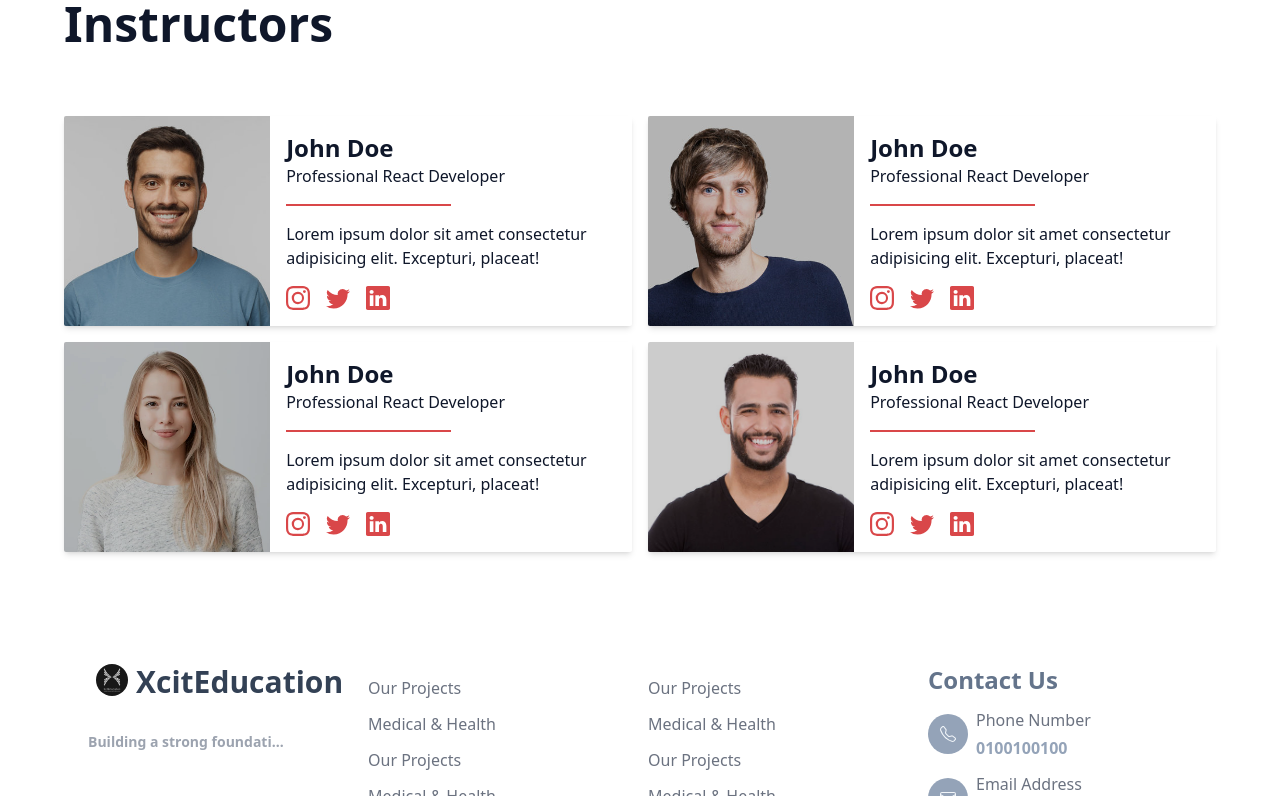
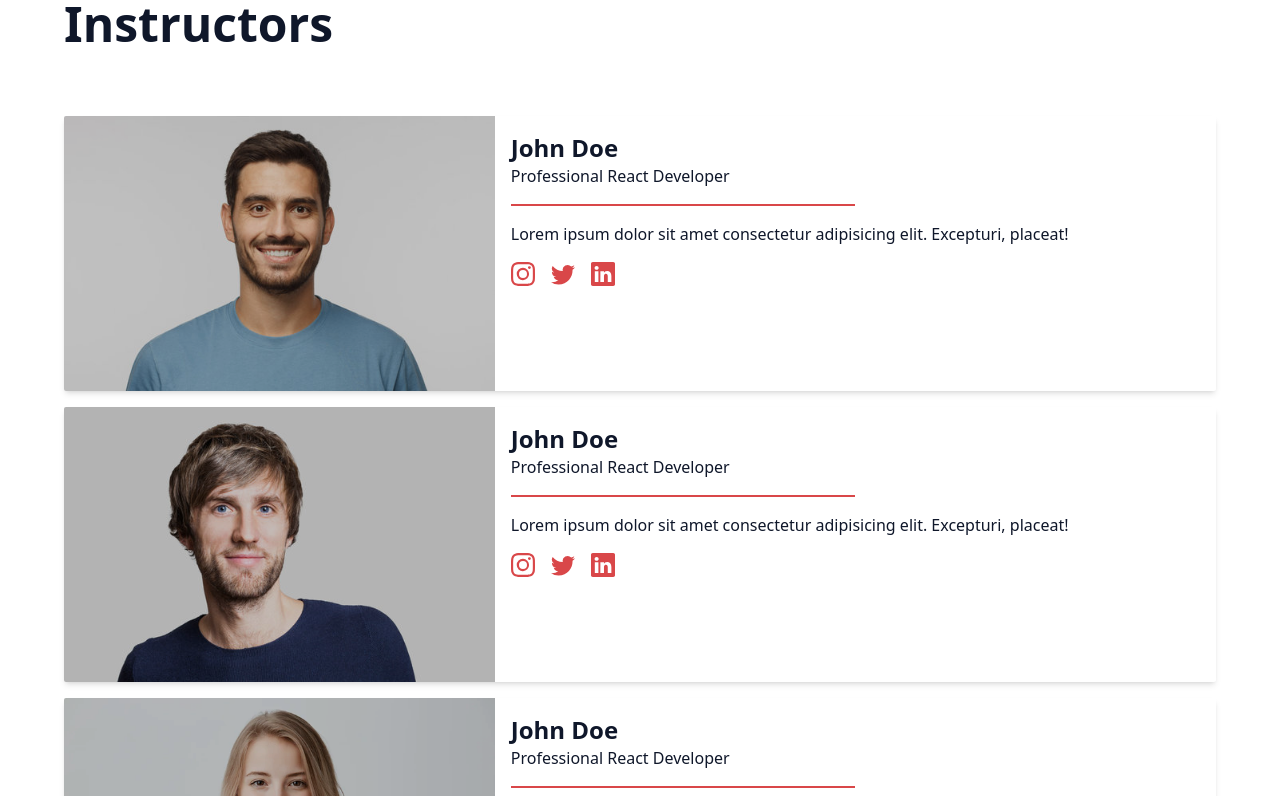
Before and after one commit to devjs1000/course-hub, a React (Vite) app: page / in a window 1280 px wide. Shown: the part 2564-3360 px from the top of the page. Built offline with nearby package versions, Linux system fonts and the light colour scheme; no server answers.

Commit message:
Update Teachers.jsx

```diff
--- a/src/components/Teachers.jsx
+++ b/src/components/Teachers.jsx
@@ -18,7 +18,7 @@ const InstructorCard = ({ image }) => {
 			>
 				&nbsp;
 			</div>
-			<div className="flex-[0.8] p-4 flex flex-col items-start gap-4">
+			<div className="flex-[0.8] p-4 flex flex-col items-start gap-4 h-[275px]">
 				<div>
 					<h6 className="text-2xl font-semibold">John Doe</h6>
 					<span>Professional React Developer</span>
@@ -32,7 +32,9 @@ const InstructorCard = ({ image }) => {
 					<Instagram />
 					<Twitter />
 					<Linkedin />
+
 				</div>
+
 			</div>
 		</div>
 	);
@@ -47,7 +49,7 @@ function Teachers() {
 				subHeading="Instructors"
 				heading="Our professional & Expert Course Instructors"
 			/>
-			<div className="w-full grid grid-cols-1 gap-4 mt-16 md:grid-cols-2">
+			<div className="w-full grid grid-rows-4 gap-4 mt-16">
 				<InstructorCard image={instOneImage} />
 				<InstructorCard image={instTwoImage} />
 				<InstructorCard image={instThreeImage} />
```
